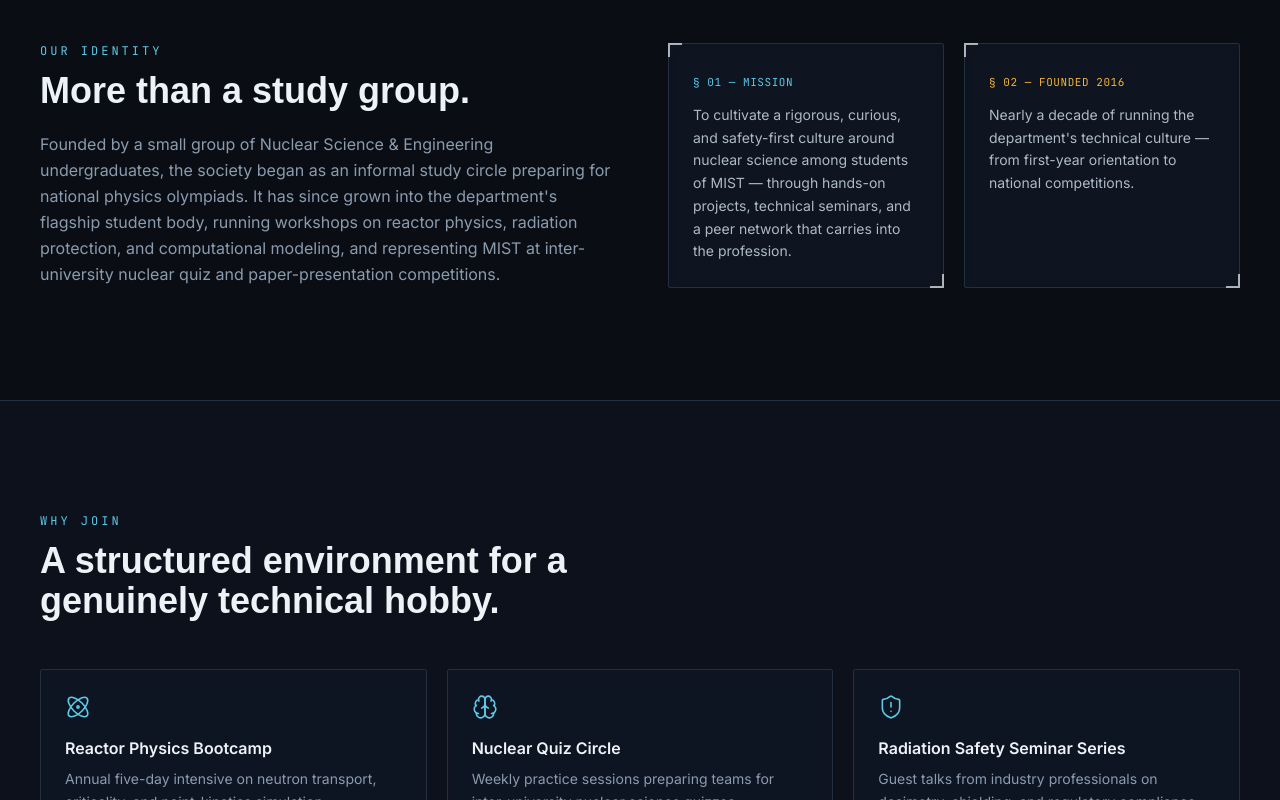
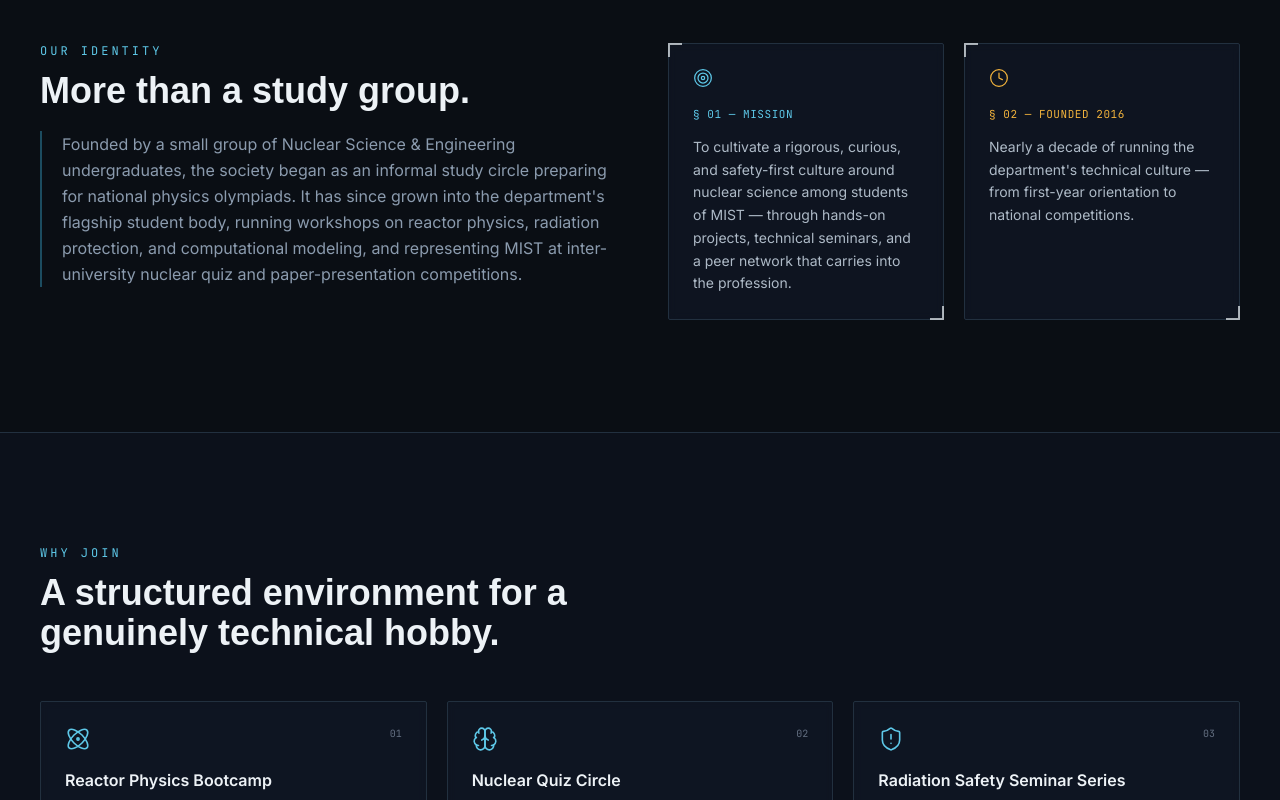
Before and after one commit to AdibHossain-coder/MNEC_Web, a React (Vite) app: page / in a window 1280 px wide. Shown: the part 960-1760 px from the top of the page. Built offline with nearby package versions, Linux system fonts and the light colour scheme; no server answers; the database is empty; a web font is replaced by a local one.

Commit message:
Polish Identity and Why Join sections: icons, numbering, hover states

```diff
--- a/src/pages/Home.jsx
+++ b/src/pages/Home.jsx
@@ -2,7 +2,7 @@ import { Link } from 'react-router-dom'
 import { motion } from 'framer-motion'
 import {
   ArrowRight, Atom, Brain, ShieldAlert, FlaskConical, MapPin, Users,
-  Calendar, ChevronRight, ChevronDown,
+  Calendar, ChevronRight, ChevronDown, Target, Clock,
 } from 'lucide-react'
 import { Swiper, SwiperSlide } from 'swiper/react'
 import { Autoplay } from 'swiper/modules'
@@ -100,21 +100,23 @@ export default function Home() {
             <h2 className="mb-5 text-3xl font-bold font-display sm:text-4xl text-alloy-100">
               More than a study group.
             </h2>
-            <p className="leading-relaxed text-alloy-400">{clubInfo.history}</p>
+            <p className="pl-5 leading-relaxed border-l-2 text-alloy-400 border-cherenkov-500/40">{clubInfo.history}</p>
           </motion.div>
 
           <div className="grid gap-5 sm:grid-cols-2">
             <motion.div
               initial={{ opacity: 0, y: 20 }} whileInView={{ opacity: 1, y: 0 }} viewport={{ once: true }} transition={{ duration: 0.5 }}
-              className="p-6 corner-frame panel"
+              className="p-6 transition-all corner-frame panel hover:-translate-y-1 hover:shadow-glow"
             >
+              <Target className="mb-3 text-cherenkov-400" size={20} strokeWidth={1.5} />
               <span className="data-label text-cherenkov-400">§ 01 — Mission</span>
               <p className="mt-3 text-sm leading-relaxed text-alloy-300">{clubInfo.mission}</p>
             </motion.div>
             <motion.div
               initial={{ opacity: 0, y: 20 }} whileInView={{ opacity: 1, y: 0 }} viewport={{ once: true }} transition={{ duration: 0.5, delay: 0.1 }}
-              className="p-6 corner-frame panel"
+              className="p-6 transition-all corner-frame panel hover:-translate-y-1 hover:shadow-glow-amber"
             >
+              <Clock className="mb-3 text-uranium-400" size={20} strokeWidth={1.5} />
               <span className="data-label text-uranium-400">§ 02 — Founded {clubInfo.founded}</span>
               <p className="mt-3 text-sm leading-relaxed text-alloy-300">
                 Nearly a decade of running the department's technical culture — from first-year
@@ -140,9 +142,12 @@ export default function Home() {
                 <motion.div
                   key={a.id}
                   initial={{ opacity: 0, y: 20 }} whileInView={{ opacity: 1, y: 0 }} viewport={{ once: true }} transition={{ duration: 0.45, delay: i * 0.06 }}
-                  className="p-6 transition-colors panel hover:border-cherenkov-500/50 group"
+                  className="p-6 transition-all panel hover:border-cherenkov-500/50 hover:-translate-y-1 hover:shadow-glow group"
                 >
-                  <Icon className="mb-4 transition-transform text-cherenkov-400 group-hover:scale-110" size={26} strokeWidth={1.5} />
+                  <div className="flex items-start justify-between mb-4">
+                    <Icon className="transition-transform text-cherenkov-400 group-hover:scale-110" size={26} strokeWidth={1.5} />
+                    <span className="font-mono text-[10px] text-alloy-500">{String(i + 1).padStart(2, '0')}</span>
+                  </div>
                   <h3 className="mb-2 font-semibold text-alloy-100">{a.title}</h3>
                   <p className="text-sm leading-relaxed text-alloy-400">{a.description}</p>
                 </motion.div>
```
